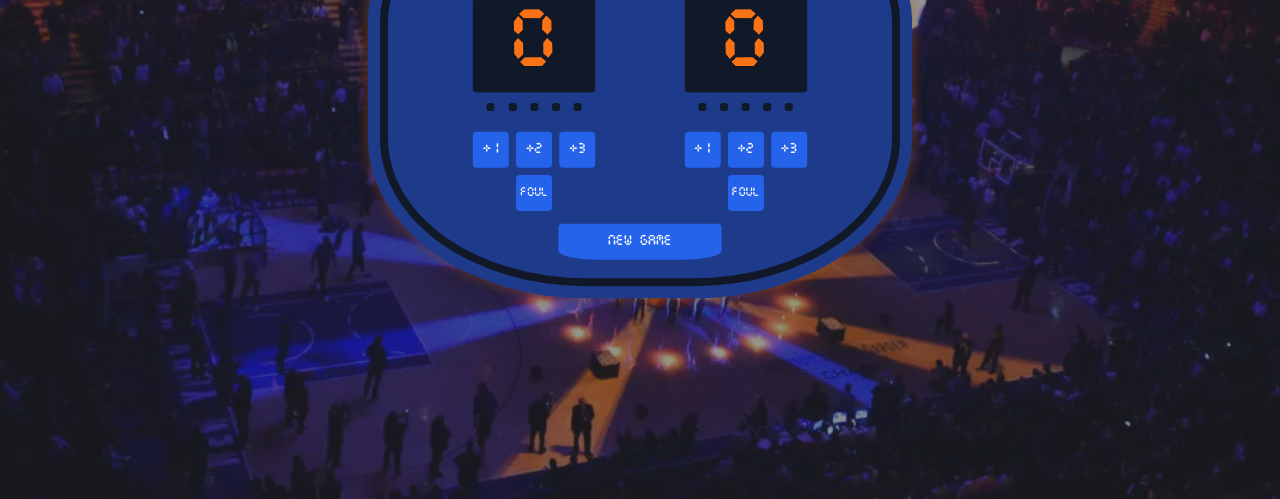
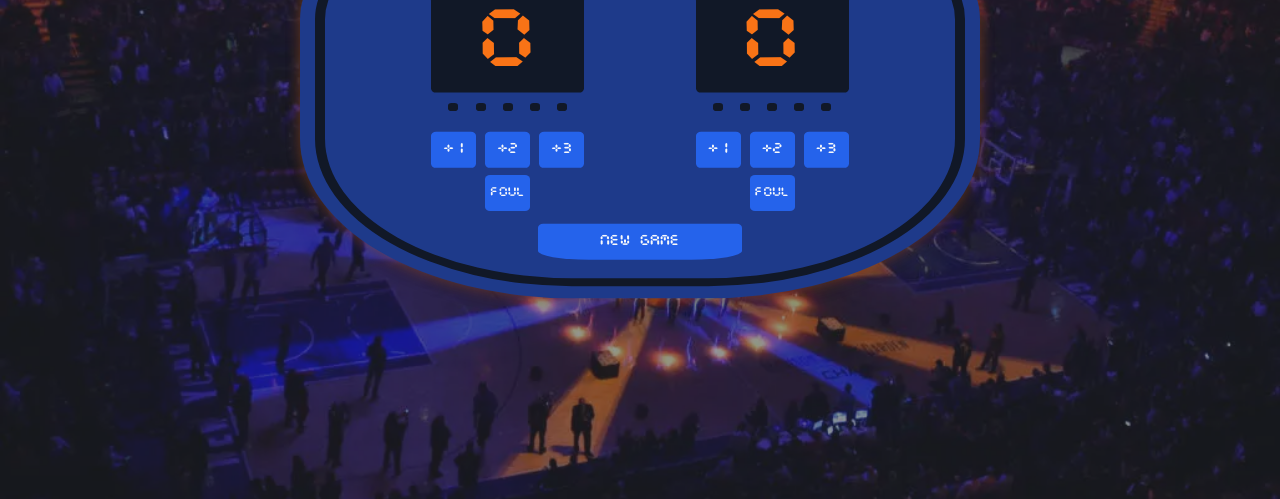
Before and after one commit to dalonsodev/basketball-scoreboard, a plain HTML site: page index.html in a window 1280 px wide. Shown: the part 301-800 px from the top of the page. Drawn offline with Linux system fonts and the light colour scheme.

Commit message:
Refactor container scaling in landscape orientation for improved responsiveness

```diff
--- a/index.css
+++ b/index.css
@@ -299,6 +299,6 @@ body {
 
 @media (orientation: landscape) {
    .container {
-      transform: scale(0.8);
+      transform: scaleY(0.8);
    }
 }
```
